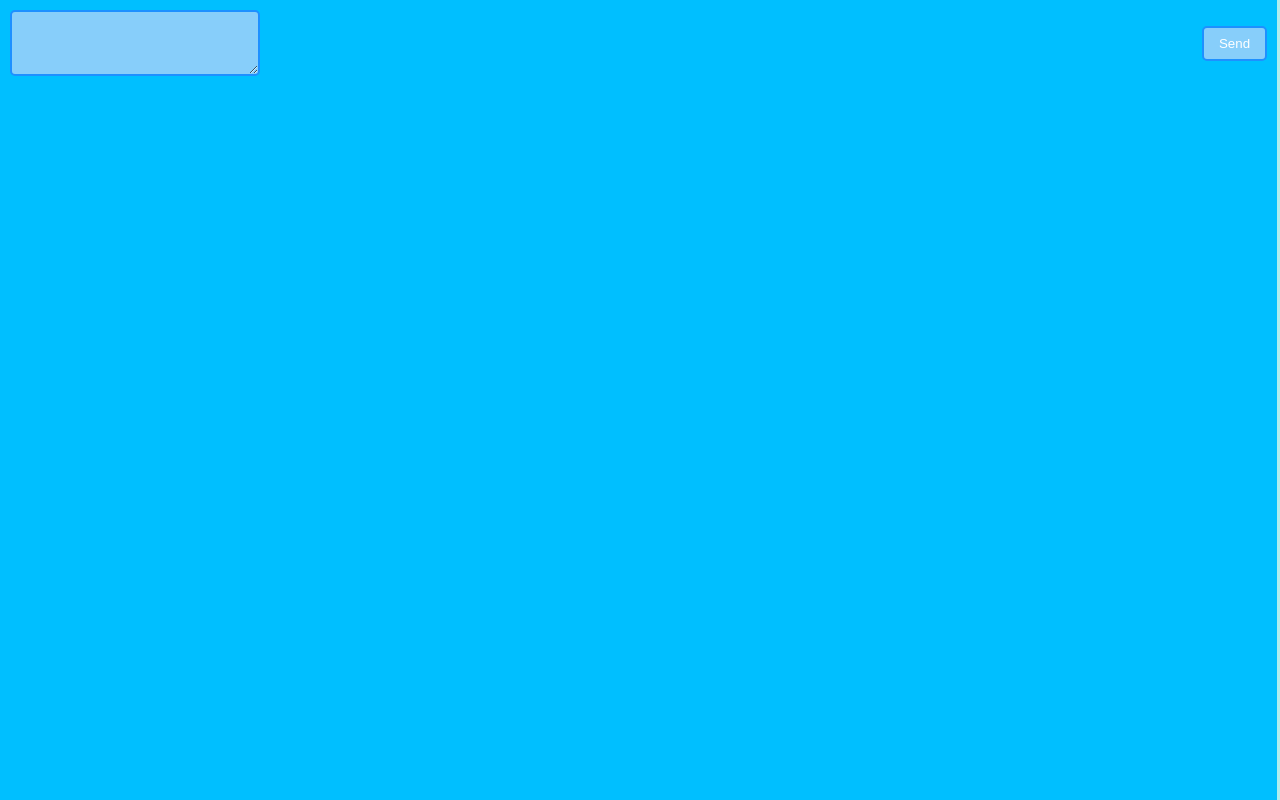
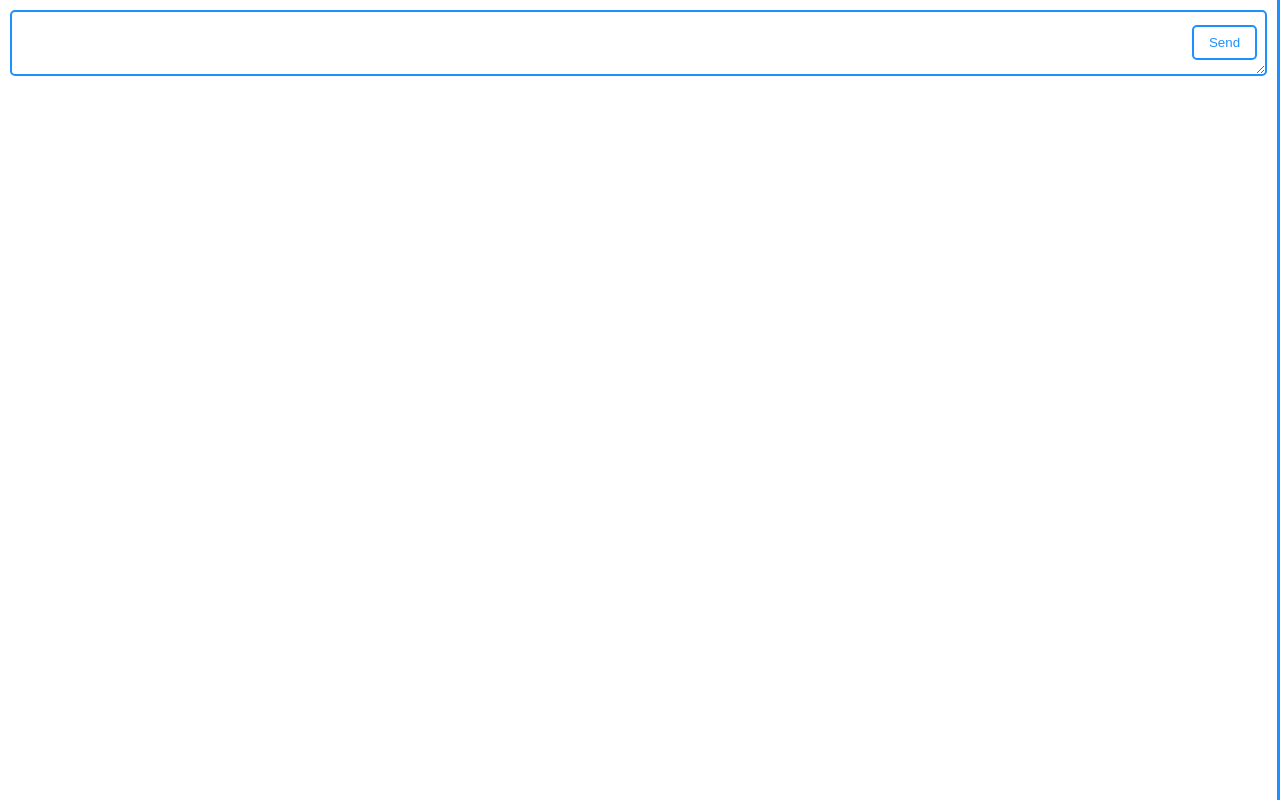
Before and after one commit to GrandVBA/GrandVBA.github.io, a plain HTML site: page rockstone/index.html in a window 1280 px wide. Drawn offline with Linux system fonts and the light colour scheme.

Commit message:
fix message btn

```diff
--- a/rockstone/scss/styles.scss
+++ b/rockstone/scss/styles.scss
@@ -16,7 +16,7 @@
   font-family: 'OpenSans', Arial, Helvetica, sans-serif;
   display: flex;
   overflow: hidden;
-  background: #00BFFF;
+  //background: #00BFFF;
 }
 
 .touch {
@@ -29,12 +29,15 @@
 }
 
 .content {
-  border-right: 3px solid #AFEEEE;
+  border-right: 3px solid #1E90FF;
 
   &__control {
+
     display: flex;
     justify-content: space-between;
     align-items: center;
+
+    position: relative;
 
     padding: 10px;
   }
@@ -42,29 +45,35 @@
   &__textarea {
     box-sizing: border-box;
 
-    padding: 10px;
+    padding: 10px 85px 10px 10px;
 
-    width: 250px;
+    width: 100%;
 
     font-size: 12px;
-    color:#fff;
+    color:#1E90FF;
 
     border: 2px solid #1E90FF;
-    background: #87CEFA;
+    //background: #87CEFA;
     border-radius: 5px;
 
     outline: none;
   }
 
   &__btn {
+    position: absolute;
+    content: '';
+
+    right: 20px;
+    top: 25px;
+
     height: 35px;
     width: 65px;
 
-    color: #fff;
-    background: #87CEFA;
+    color: #1E90FF;
+    background: transparent;
     border: 2px solid #1E90FF;
     border-radius: 5px;
-    transition: .2s;
+    transition: .1s;
     &:active {
       transform: scale(.9);
     }
@@ -76,7 +85,8 @@
 }
 
 .message {
-  margin: 10px 0;
+  margin: 10px 0 10px -1000px;
+  animation: show-message 0.3s 0.2s both;
 }
 
 .text {
@@ -85,12 +95,13 @@
   padding: 10px;
 
   font-size: 13px;
+  line-height: 18px;
   color: #fff;
   word-break: break-all;
 
   max-width: 250px;
 
-  background: #87CEEB;
+  background: #1E90FF;
   border-radius: 8px;
 }
 
@@ -150,3 +161,12 @@
     margin: 0;
   }
 }
+
+@keyframes show-message {
+  0% {
+    margin: 10px 0 10px -1000px;
+  }
+  100% {
+    margin: 10px 0;
+  }
+}
```
Also changed, not shown: rockstone/css/styles.css.
